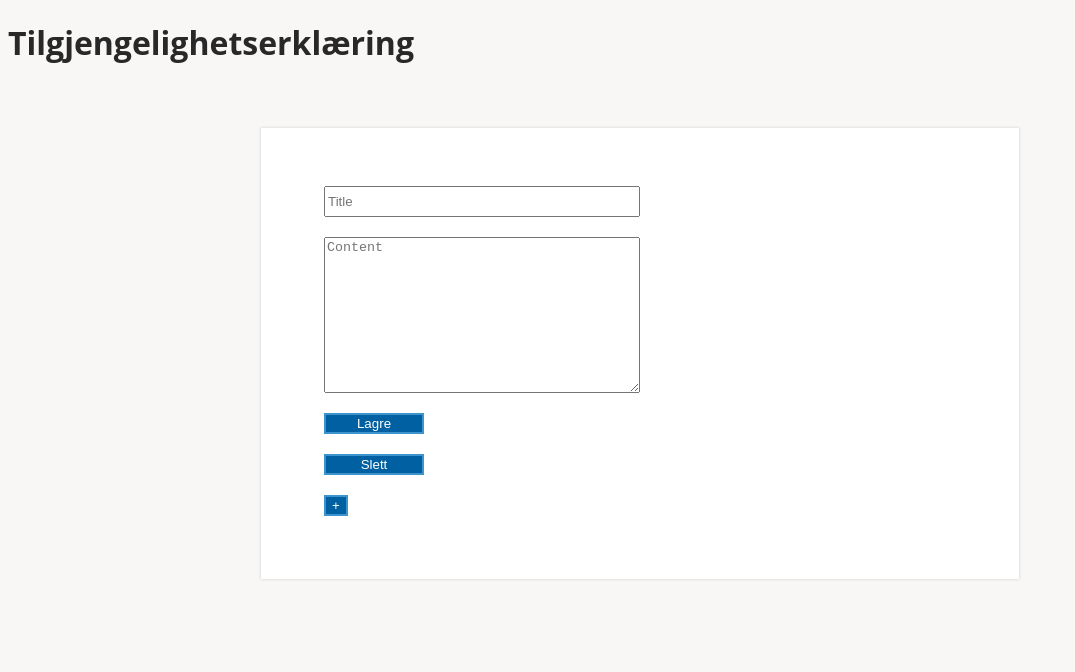
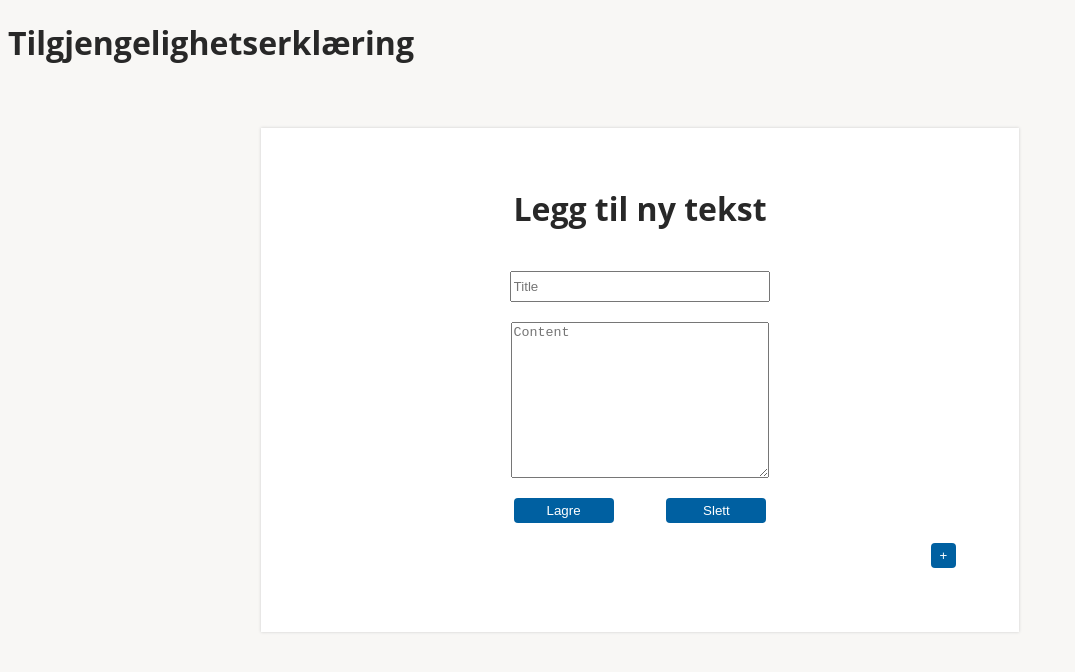
Before and after one commit to Tabgen/FrontEnd-turned-BackEnd, an Angular app in the folder redigerings-blokk/: page / in a window 1280 px wide. Shown: the top 672 px of the page, without its empty margins (0-1075 px from the left). Built offline with nearby package versions, Linux system fonts and the light colour scheme; a web font is replaced by a local one.

Commit message:
knapper og sånn

```diff
--- a/redigerings-blokk/src/app/components/edit/edit.component.html
+++ b/redigerings-blokk/src/app/components/edit/edit.component.html
@@ -1,7 +1,10 @@
 <form class="input">
+    <h1>Legg til ny tekst</h1>
     <input type="text" id="title" class="title" placeholder="Title">
     <textarea name="" id="content" class="content" cols="30" rows="10" placeholder="Content"></textarea>
-    <button class="btn btnSave">Lagre</button>
-    <button class="btn btnDelete">Slett</button>
+    <div class="btn-container">
+        <button class="btn btnSave">Lagre</button>
+        <button class="btn btnDelete">Slett</button>
+    </div>
 </form>
 <button class="btn btnPlus">+</button>
--- a/redigerings-blokk/src/app/components/edit/edit.component.scss
+++ b/redigerings-blokk/src/app/components/edit/edit.component.scss
@@ -2,29 +2,43 @@ form {
     display: flex;
     flex-wrap: nowrap;
     flex-direction: column;
-    width: 50%;
-    margin: 0;
-    padding: 0;
-    align-content: center;
+    align-items: center;
+    margin-left: 10%;
+    margin-right: 10%;
 }
 
 #title {
     margin-top: 20px;
     height: 25px;
+    width: 50%;
 }
 #content {
     margin-top: 20px;
+    width: 50%;
+}
+.btn-container {
+    display: flex;
+    justify-content: space-between;
+    width: 50%;
 }
 .btn {
     margin-top: 20px;
     background-color: #0060A1;
     color: white;
-    border: 2px solid #3d93cc;
+    padding: 5px;
+    border-radius: 4px;
+    border: none;
+}
+.btn :hover {
+    cursor: pointer;
 }
 .btnSave {
-    float: right;
     width: 100px;
 }
 .btnDelete {
     width: 100px;
 }
+.btnPlus {
+    float: right;
+    width: 25px;
+}
```
